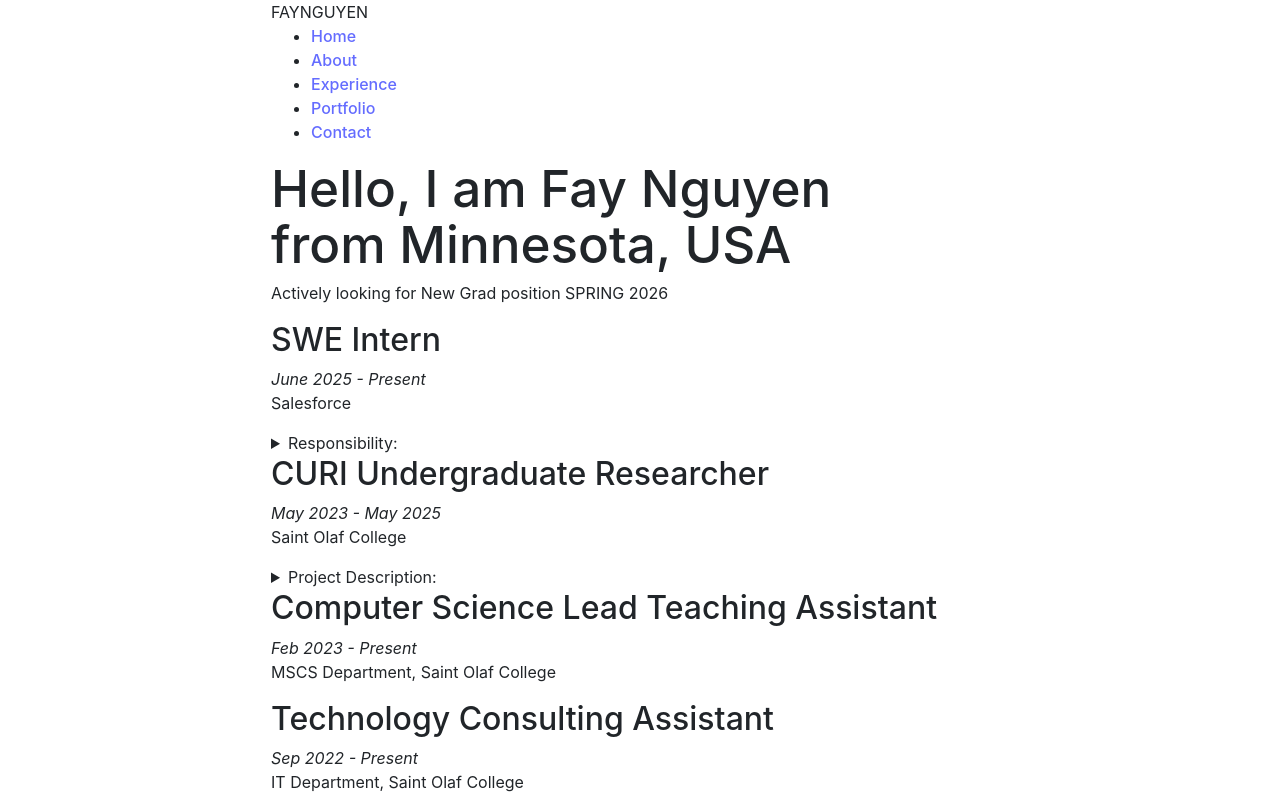
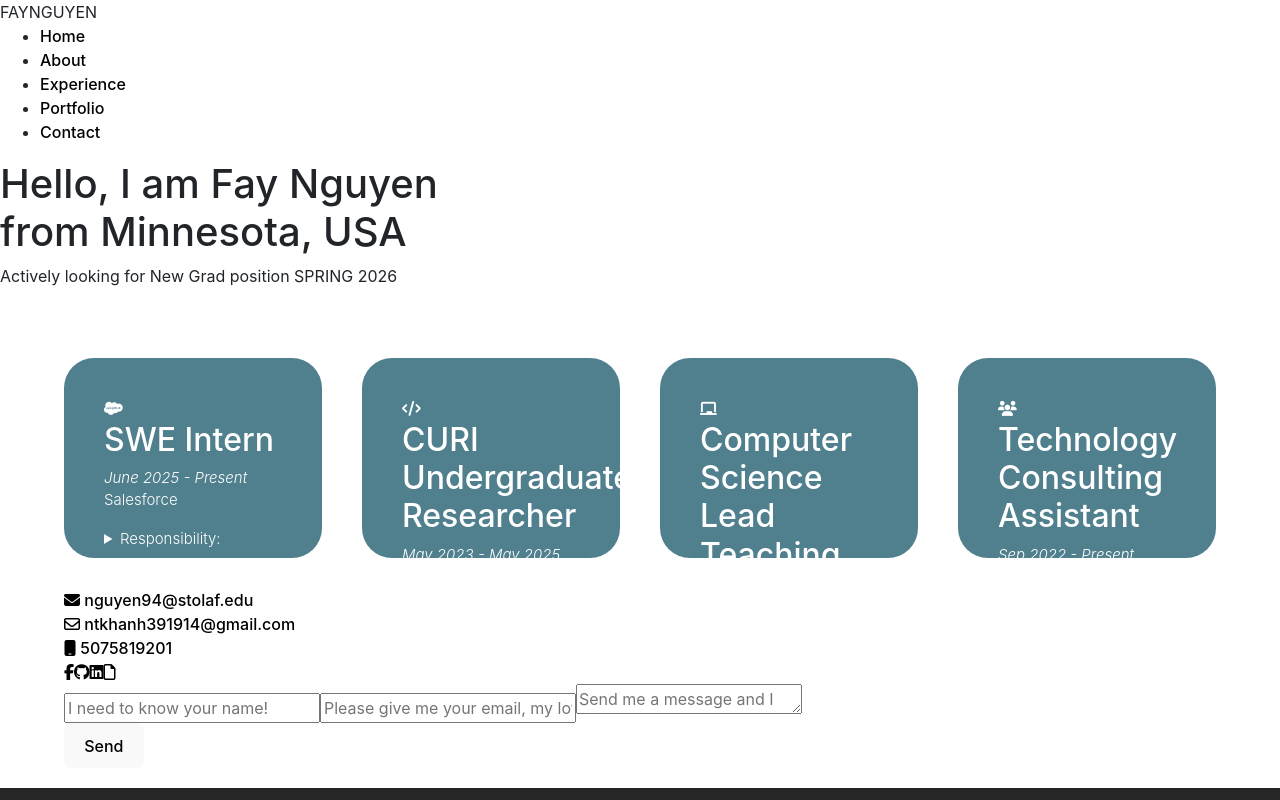
Before and after one commit to FayNguyen03/faynguyen03_needs_some_lays.io, a React (Vite) app: page / in a window 1280 px wide. Shown: the top 800 px of the page. Built offline with nearby package versions, Linux system fonts and the light colour scheme.

Commit message:
Adding css files for Experience

```diff
--- a/src/Components/App.css
+++ b/src/Components/App.css
@@ -1,11 +1,13 @@
 html, body {
-  margin: 0;
-  padding: 0;
   min-height: 100%;
   display: flex;
   flex-direction: column;
 }
 
+.main{
+  margin-left: 5%;
+  margin-right: 5%;
+}
 #root {
   display: flex;
   flex-direction: column;
--- a/src/Components/App.tsx
+++ b/src/Components/App.tsx
@@ -11,8 +11,11 @@ function App() {
   return (
     <div className="">
       <Header />
-      <Experience />
-      <Contact />
+      <div className='main'>
+        <Experience />
+        <Contact />
+      </div>
+
       <Footer />
     </div>
   )
--- a/src/Components/Experience/Experience.css
+++ b/src/Components/Experience/Experience.css
@@ -0,0 +1,8 @@
+.experience{
+    color: white;
+    padding: 30px 0;
+    display: grid;
+    grid-template-columns: repeat(auto-fit, minmax(250px, 1fr));
+    grid-gap: 40px;
+    margin-top: 40px;
+}
--- a/src/Components/Experience/Experience.tsx
+++ b/src/Components/Experience/Experience.tsx
@@ -1,5 +1,6 @@
 import React from "react";
 import ExperienceCard from "./ExperienceCard";
+import "./Experience.css"
 const experiences: any[] = [
     {
         id: 1,
@@ -43,7 +44,7 @@ const experiences: any[] = [
 
 const Experience:React.FC = () =>{
     return(
-        <div className="Experience">
+        <div className="experience">
             {
                 experiences.map((experience:{id: number, icon: string, position:string, duration: string, company: string, detail?: any}) =>{
                     return <ExperienceCard  key={experience.id}
--- a/src/Components/Experience/ExperienceCard.css
+++ b/src/Components/Experience/ExperienceCard.css
@@ -0,0 +1,13 @@
+.experienceCard{
+    background-color: var(--airforce-blue);
+    height: 200px;
+    padding: 40px;
+    font-size: 15px;
+    font-weight: 300;
+    border-right: 10px;
+    border-radius: 30px;
+}
+
+.h2{
+    font-size: 30px;
+}
--- a/src/Components/Experience/ExperienceCard.tsx
+++ b/src/Components/Experience/ExperienceCard.tsx
@@ -1,5 +1,6 @@
 import React from "react";
 import Detail from "./Detail"
+import "./ExperienceCard.css"
 type ExperienceCardProps = {
     icon: string;
     position: string;
@@ -15,8 +16,9 @@ type ExperienceCardProps = {
 
 const ExperienceCard:React.FC<ExperienceCardProps> = (props: ExperienceCardProps) =>{
     return(
-        <div className="experience-card">
-            <h2>{props.position}</h2>
+        <div className="experienceCard">
+            <i className={props.icon}></i>
+            <h2 className="position">{props.position}</h2>
             <p><span className="duration"><em>{props.duration}</em></span><br />{props.company}</p>
             {props.detail && <Detail title={props.detail.title} description={props.detail.description}
             {...(props.detail.link && {link:props.detail.link})}
--- a/src/index.css
+++ b/src/index.css
@@ -11,25 +11,25 @@
   text-rendering: optimizeLegibility;
   -webkit-font-smoothing: antialiased;
   -moz-osx-font-smoothing: grayscale;
+
+  --bone: #DDD8C4;
+  --celadon:#a3c9a8;
+  --cambridge-blue: #84b59f;
+  --dark-cambridge-blue: #69a297;
+  --airforce-blue: #50808e;
 }
 
 a {
   font-weight: 500;
-  color: #646cff;
+  color: black;
   text-decoration: inherit;
 }
 a:hover {
-  color: #535bf2;
+  color: var(--dark-cambridge-blue);
 }
 
 body {
-  margin: 0;
   display: flex;
-  place-items: center;
-}
-h1 {
-  font-size: 3.2em;
-  line-height: 1.1;
 }
 
 button {
```
